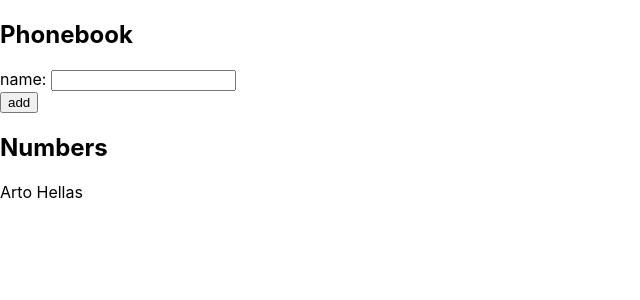
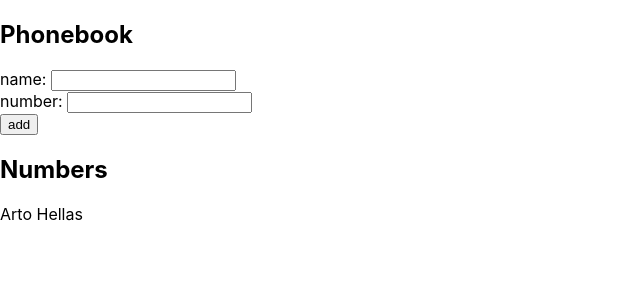
Before and after one commit to DonDT/react-nodeJs-Express-GraphQL-javaScript-Exercie, a React (Create React App) app in the folder part2/part_2_forms/: page / in a window 1280 px wide. Shown: the top 300 px of the page, without its empty margins (0-640 px from the left). Built offline with nearby package versions, Linux system fonts and the light colour scheme.

Commit message:
exeercise 2.8 complete

```diff
--- a/part2/part_2_forms/src/App.js
+++ b/part2/part_2_forms/src/App.js
@@ -3,6 +3,7 @@ import React, { useState } from "react";
 const App = () => {
   const [persons, setPersons] = useState([{ name: "Arto Hellas" }]);
   const [newName, setNewName] = useState("");
+  const [newNumber, setNewNumber] = useState(null);
 
   const handleSubmitForm = event => {
     event.preventDefault();
@@ -13,16 +14,24 @@ const App = () => {
       }
     }
 
-    setPersons(persons.concat({ name: newName }));
+    setPersons(persons.concat({ name: newName, number: newNumber }));
     setNewName("");
+    setNewNumber("");
   };
 
   const handleSubmitNewName = event => {
     setNewName(event.target.value);
   };
+  const handleSubmitNewNumber = event => {
+    setNewNumber(event.target.value);
+  };
 
   const showList = () =>
-    persons.map(person => <div key={person.name}>{person.name}</div>);
+    persons.map(person => (
+      <div key={person.name}>
+        {person.name} {person.number}
+      </div>
+    ));
 
   return (
     <div>
@@ -31,6 +40,10 @@ const App = () => {
         <div>
           name: <input value={newName} onChange={handleSubmitNewName} />
         </div>
+        <div>
+          number: <input value={newNumber} onChange={handleSubmitNewNumber} />
+        </div>
+
         <div>
           <button type="submit">add</button>
         </div>
```
